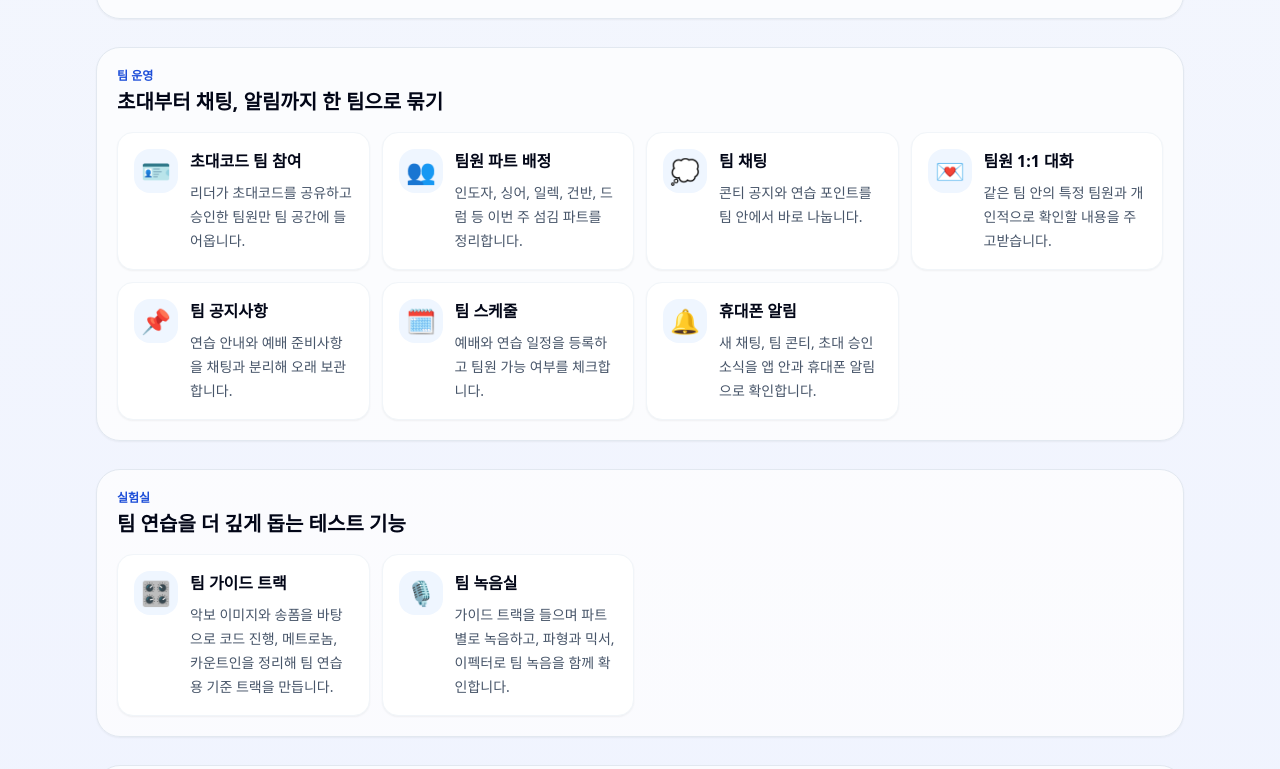
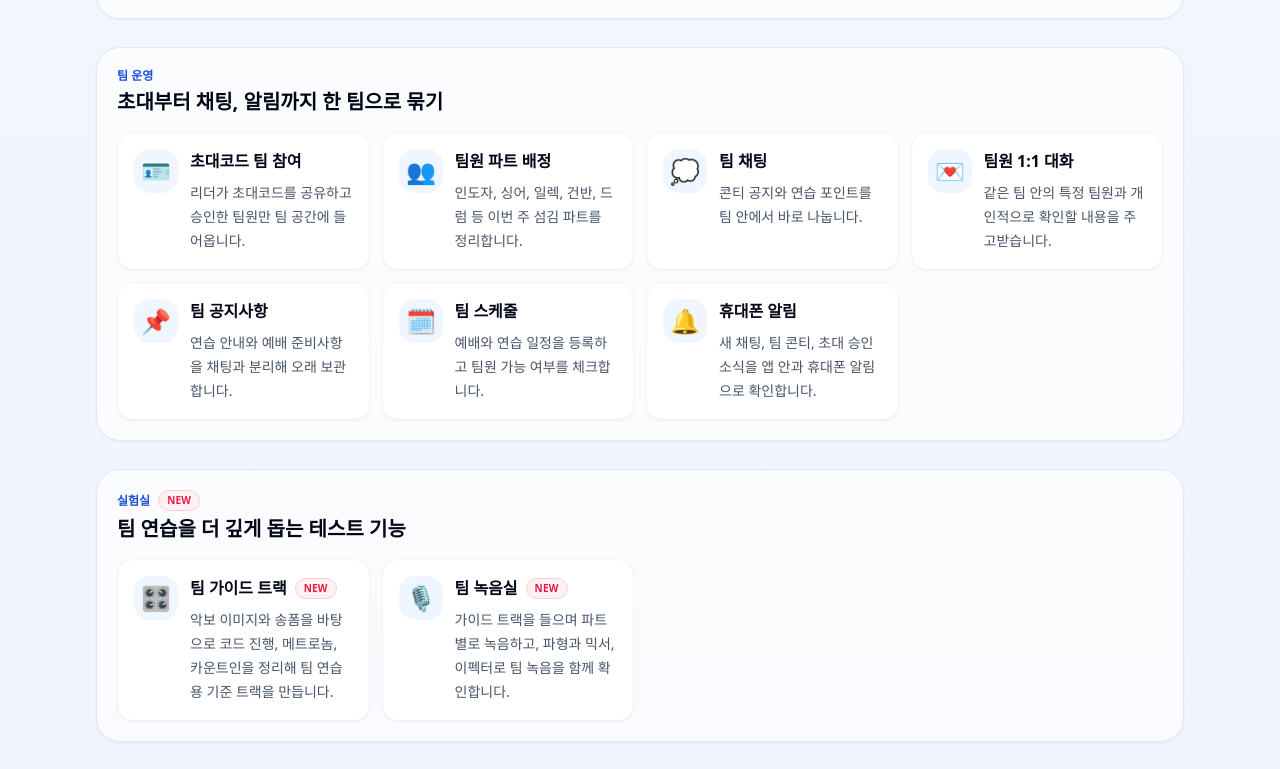
Before and after one commit to sms890522-coder/setlistlab, a Next.js app: page / in a window 1280 px wide. Shown: the part 1630-2399 px from the top of the page. Built offline with nearby package versions, Linux system fonts and the light colour scheme; no server answers; the database is empty.

Commit message:
Add new badges to home lab features

```diff
--- a/app/page.tsx
+++ b/app/page.tsx
@@ -12,6 +12,18 @@ import { useEffect, useState } from "react";
 type AuthStatus = "loading" | "signedIn" | "signedOut";
 type SharedCountStatus = "loading" | "ready" | "unavailable";
 type WeeklySetlistStatus = "idle" | "loading" | "ready" | "error";
+type HomeFeature = {
+  icon: string;
+  title: string;
+  description: string;
+  isNew?: boolean;
+};
+type HomeFeatureGroup = {
+  eyebrow: string;
+  title: string;
+  features: HomeFeature[];
+  isNew?: boolean;
+};
 
 const applicationJsonLd = {
   "@context": "https://schema.org",
@@ -136,7 +148,7 @@ export default function HomePage() {
         ? "계정 클라우드에 콘티, 곡 보관함, 팀 정보와 알림 설정을 저장해서 다른 기기에서도 이어서 사용할 수 있습니다."
         : "로그인 전에는 이 브라우저에 임시 저장되고, 로그인하면 계정 클라우드에 콘티, 곡 보관함, 팀 정보와 알림 설정을 저장합니다.";
 
-  const featureGroups = [
+  const featureGroups: HomeFeatureGroup[] = [
     {
       eyebrow: "콘티 준비",
       title: "리더가 빠르게 정리하는 예배 흐름",
@@ -259,15 +271,18 @@ export default function HomePage() {
     {
       eyebrow: "실험실",
       title: "팀 연습을 더 깊게 돕는 테스트 기능",
+      isNew: true,
       features: [
         {
           icon: "🎛️",
           title: "팀 가이드 트랙",
+          isNew: true,
           description: "악보 이미지와 송폼을 바탕으로 코드 진행, 메트로놈, 카운트인을 정리해 팀 연습용 기준 트랙을 만듭니다.",
         },
         {
           icon: "🎙️",
           title: "팀 녹음실",
+          isNew: true,
           description: "가이드 트랙을 들으며 파트별로 녹음하고, 파형과 믹서, 이펙터로 팀 녹음을 함께 확인합니다.",
         },
       ],
@@ -475,7 +490,10 @@ export default function HomePage() {
         {featureGroups.map((group) => (
           <div key={group.title} className="rounded-3xl border border-slate-200 bg-white/70 p-4 shadow-sm sm:p-5">
             <div className="mb-4">
-              <p className="text-xs font-black text-blue-700">{group.eyebrow}</p>
+              <div className="flex flex-wrap items-center gap-2">
+                <p className="text-xs font-black text-blue-700">{group.eyebrow}</p>
+                {group.isNew ? <NewBadge /> : null}
+              </div>
               <h3 className="mt-1 text-xl font-black text-slate-950">{group.title}</h3>
             </div>
             <div className="grid gap-3 sm:grid-cols-2 lg:grid-cols-4">
@@ -489,7 +507,10 @@ export default function HomePage() {
                       {feature.icon}
                     </span>
                     <div className="min-w-0">
-                      <h4 className="font-black text-slate-950">{feature.title}</h4>
+                      <div className="flex flex-wrap items-center gap-2">
+                        <h4 className="font-black text-slate-950">{feature.title}</h4>
+                        {feature.isNew ? <NewBadge /> : null}
+                      </div>
                       <p className="mt-2 text-sm leading-6 text-slate-600">{feature.description}</p>
                     </div>
                   </div>
@@ -536,6 +557,14 @@ function WeeklySongPreview({
   );
 }
 
+function NewBadge() {
+  return (
+    <span className="inline-flex shrink-0 items-center rounded-full border border-rose-200 bg-rose-50 px-2 py-0.5 text-[10px] font-black uppercase tracking-wide text-rose-600">
+      NEW
+    </span>
+  );
+}
+
 function formatHomeDate(value: string | null) {
   if (!value) return "";
   const date = new Date(`${value}T00:00:00`);
```
